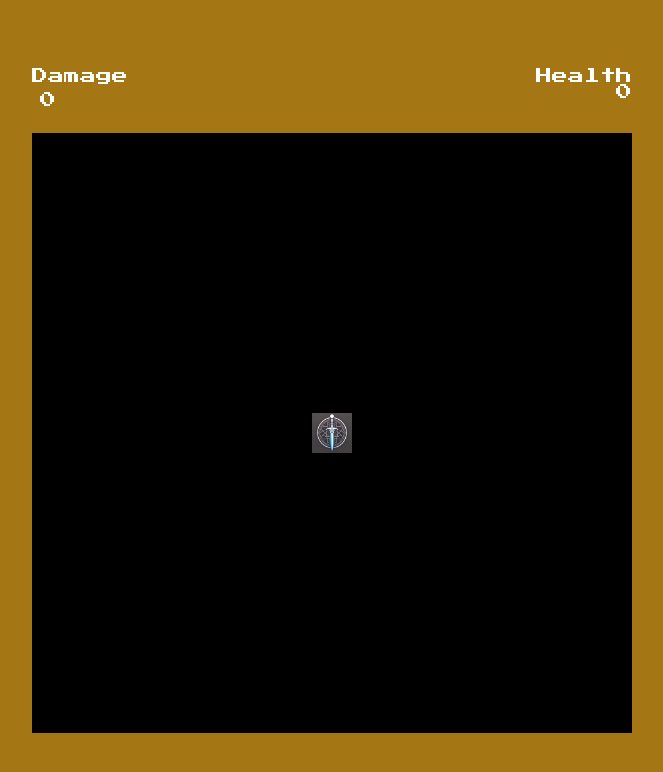
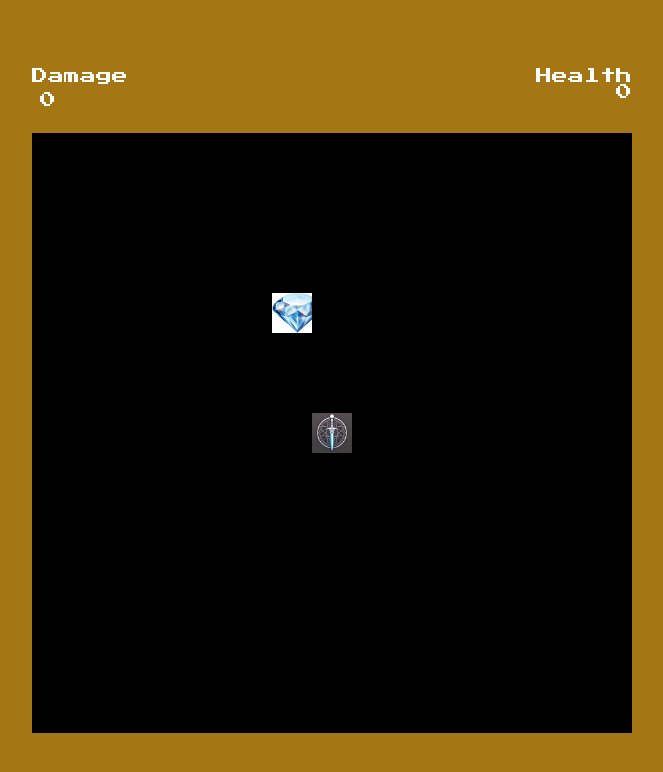
Before and after one commit to pobengtsson/bth012-2023-quest-for-mystic-gem, a website with bundled scripts: page html/index.html in a window 1280 px wide. Both pictures are taken after a click on the button "Start". Shown: the part 16-788 px from the top of the page, without its empty margins (308-971 px from the left). Built offline with nearby package versions, Linux system fonts and the light colour scheme.

Commit message:
show the diamond on the map (for debugging)

```diff
--- a/html/screen.mjs
+++ b/html/screen.mjs
@@ -17,7 +17,7 @@ export class Screen {
    //    scoreSpan.innerHTML = formatScore(5, score)
    // }
 
-   apply(gameMap) {
+   apply(gameMap, diamondPos) {
       this.root.replaceChildren();
    //    // the top bar for showing scores n stuff
       this.scoreBarDiv = document.createElement('div')
@@ -51,6 +51,9 @@ export class Screen {
             if (gameMap.playerPos.x === i && gameMap.playerPos.y === j) {
                cellDiv.classList = ['player']
             }
+            if (diamondPos.x === j && diamondPos.y === i) {
+               cellDiv.classList = ['diamond']
+            }
             this.container.appendChild(cellDiv)
          }
       }
@@ -60,7 +63,6 @@ export class Screen {
       const cells = this.container.children
       const changeList = gameMap.popChanges()
       changeList.forEach((change) => {
-         console.log(`${change.y} ${gameMap.dimensions.width} ${change.x}`)
          cells[(change.y*gameMap.dimensions.width)+change.x].classList = "cell"
          cells[(change.y*gameMap.dimensions.height)+change.x].classList.add(gameMap.classesAtPosition(change.x, change.y))
          if (gameMap.playerPos.x === change.x && gameMap.playerPos.y === change.y) {
--- a/html/states/gameon.mjs
+++ b/html/states/gameon.mjs
@@ -8,7 +8,7 @@ function isSamePosition (a, b) {
 export class GameOn extends State {
   async loadView() {
     this.screen.classList = ["gameon"]
-    this.screen.apply(this.game.gameMap)
+    this.screen.apply(this.game.gameMap, this.game.gemPos)
   }
 
   gemFound () {
@@ -16,7 +16,6 @@ export class GameOn extends State {
   }
 
   handleEvent (event) {
-    console.log(event)
     update_based_on_event: {
       switch (event.key) {
          case 'ArrowRight':
@@ -46,9 +45,9 @@ export class GameOn extends State {
             break
       }
       this.screen.update(this.game.gameMap)
-      if (this.gemFound()) {
-         this.game.gameWon()
-      }
-   }
+    }
+    if (this.gemFound()) {
+       this.game.gameWon()
+    }
   }
 }
--- a/html/states/setup.mjs
+++ b/html/states/setup.mjs
@@ -25,11 +25,9 @@ export class Setup extends State {
     const startButton = document.getElementById('start')
     startButton.addEventListener('click', () => {
       const nameInput = document.getElementById('name').value  || "Pixel Pendleton"
-      console.log(`${nameInput} clicked start!`)
       this.game.player = new Player(nameInput)
       this.game.startGame();
     })
-
   }
 
   handleEvent(event) {
--- a/html/styles/map.css
+++ b/html/styles/map.css
@@ -10,6 +10,11 @@
 
 .swamp {
   background-image: url('../graphics/tile-swamp-1.png');
+}
+
+.diamond {
+  background-image: url('../graphics/gem.png');
+  background-size: cover;
 }
 
 .desert {
```
Also changed, not shown: html/graphics/gem.png (added).
